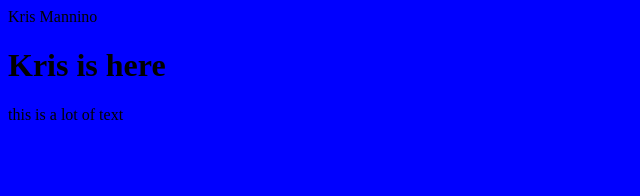
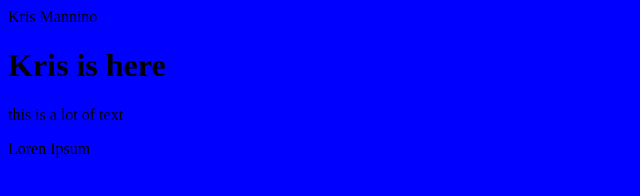
Before and after one commit to KrisMannino/JavaScript, a plain HTML site: page index.html in a window 1280 px wide. Shown: the whole page, without its empty margins (0-640 px from the left). Drawn offline with Linux system fonts and the light colour scheme.

Commit message:
added some filler

```diff
--- a/index.html
+++ b/index.html
@@ -11,5 +11,6 @@
     <h1>Kris is here</h1>
 
     <p>this is a lot of text</p>
+    <p>Loren Ipsum</p>
 </body>
 </html>
```
